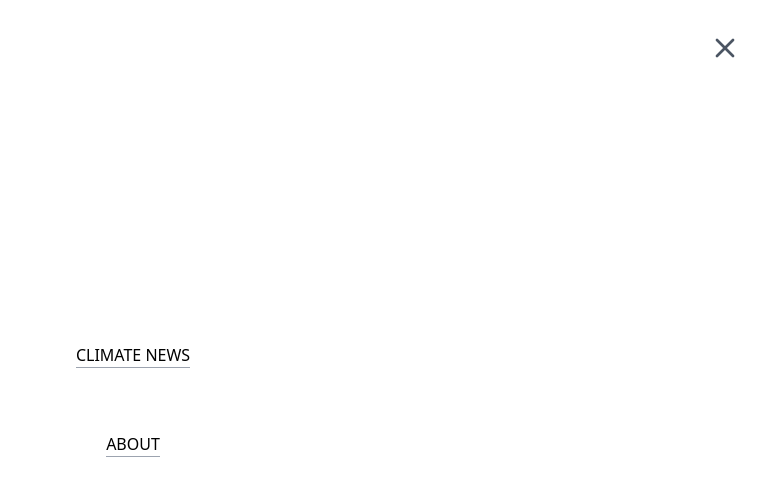
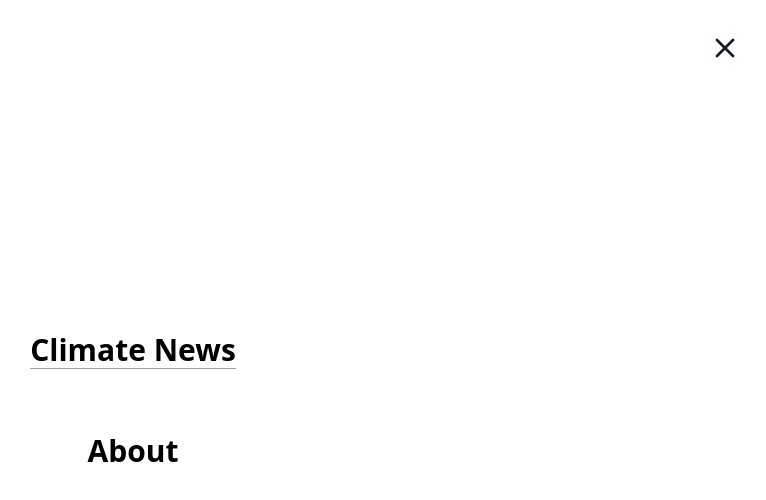
Before and after one commit to climatenews/services, a Next.js app in the folder web/: page /about in a window 1280 px wide. Both pictures are taken after a click on the element 1248 px from the left and 40 px from the top of the page. Shown: the top 500 px of the page, without its empty margins (507-1273 px from the left). Built offline with nearby package versions, Linux system fonts and the light colour scheme.

Commit message:
design tweaks

```diff
--- a/web/app/time.ts
+++ b/web/app/time.ts
@@ -22,3 +22,5 @@ export function timeSince(date: Date): String {
   }
   return "Invalid date";
 }
+
+export const getCurrentYear = () => new Date().getFullYear();
--- a/web/components/generic/footer.tsx
+++ b/web/components/generic/footer.tsx
@@ -1,3 +1,5 @@
+import { getCurrentYear } from "app/time";
+
 const navigation = {
   main: [
     { name: "Swap", href: "/swap", current: true },
@@ -42,7 +44,7 @@ const navigation = {
     }
   ]
 };
-const getCurrentYear = () => new Date().getFullYear();
+
 
 export default function Footer() {
   return (
--- a/web/components/generic/header.tsx
+++ b/web/components/generic/header.tsx
@@ -1,3 +1,4 @@
+import { getCurrentYear } from "app/time";
 import { useState } from "react";
 
 interface HeaderProps {
@@ -8,8 +9,8 @@ export default function Header(props: HeaderProps) {
   const [isNavOpen, setIsNavOpen] = useState(false);
 
   return (
-    <div className="flex items-center justify-between py-2">
-      <h3 className="text-2xl font-bold text-gray-900 text-left my-4">
+    <div className="flex items-center justify-between my-4">
+      <h3 className="text-2xl font-bold text-gray-900 text-left">
         {props.title}
       </h3>
       <nav>
@@ -18,9 +19,9 @@ export default function Header(props: HeaderProps) {
             className="space-y-2"
             onClick={() => setIsNavOpen((prev) => !prev)}
           >
-            <span className="block h-0.5 w-8 animate-pulse bg-gray-600"></span>
-            <span className="block h-0.5 w-8 animate-pulse bg-gray-600"></span>
-            <span className="block h-0.5 w-8 animate-pulse bg-gray-600"></span>
+            <span className="block h-0.5 w-8 animate-pulse bg-gray-900"></span>
+            <span className="block h-0.5 w-8 animate-pulse bg-gray-900"></span>
+            <span className="block h-0.5 w-8 animate-pulse bg-gray-900"></span>
           </div>
 
           <div className={isNavOpen ? "showMenuNav" : "hideMenuNav"}>
@@ -29,7 +30,7 @@ export default function Header(props: HeaderProps) {
               onClick={() => setIsNavOpen(false)}
             >
               <svg
-                className="h-8 w-8 text-gray-600"
+                className="h-8 w-8 text-gray-900"
                 viewBox="0 0 24 24"
                 fill="none"
                 stroke="currentColor"
@@ -41,14 +42,15 @@ export default function Header(props: HeaderProps) {
                 <line x1="6" y1="6" x2="18" y2="18" />
               </svg>
             </div>
-            <ul className="flex flex-col items-center justify-center min-h-[150px]">
-              <li className="border-b border-gray-400 my-8 uppercase">
+            <ul className="flex flex-col items-center justify-around min-h-[150px]">
+              <li className="text-3xl font-bold border-b border-gray-400 my-8">
                 <a href="/">Climate News</a>
               </li>
-              <li className="border-b border-gray-400 my-8 uppercase">
+              <li className="text-3xl font-bold my-8">
                 <a href="/about">About</a>
               </li>
             </ul>
+
           </div>
         </section>
       </nav>
--- a/web/components/generic/layout.tsx
+++ b/web/components/generic/layout.tsx
@@ -4,7 +4,7 @@ export default function Layout({ children }) {
   return (
     <>
       <main>
-        <div className="container mx-auto p-4">{children}</div>
+        <div className="container mx-auto px-4">{children}</div>
       </main>
       <Footer />
     </>
```
